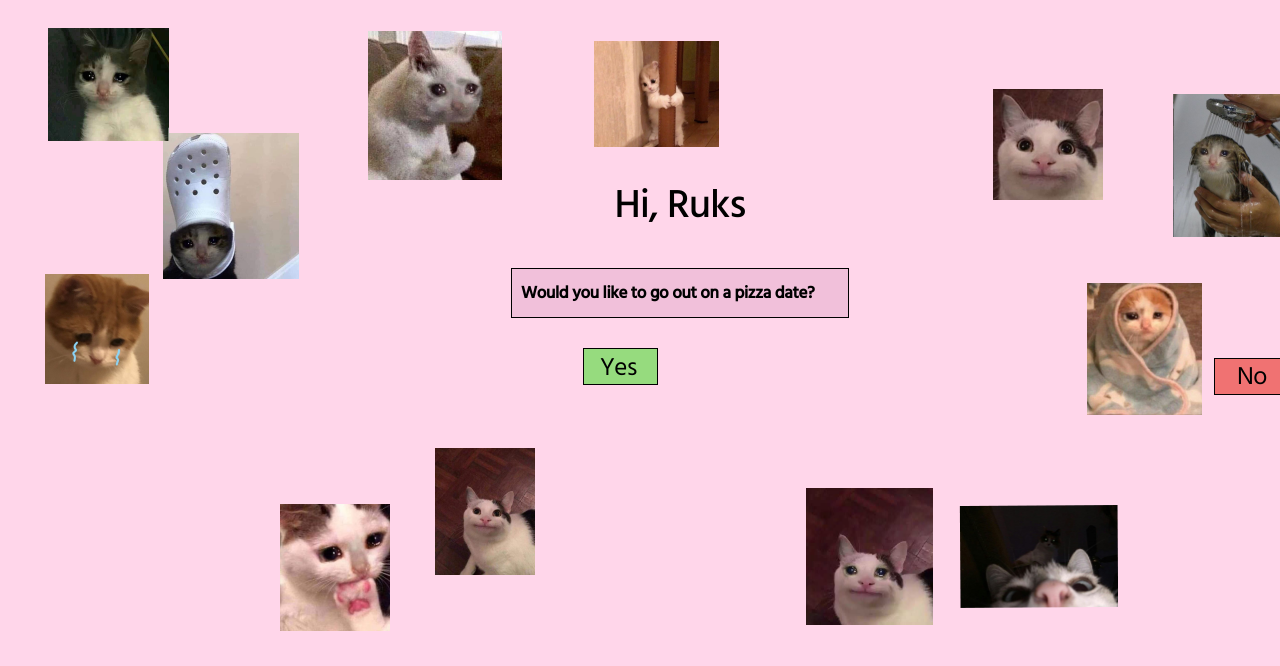
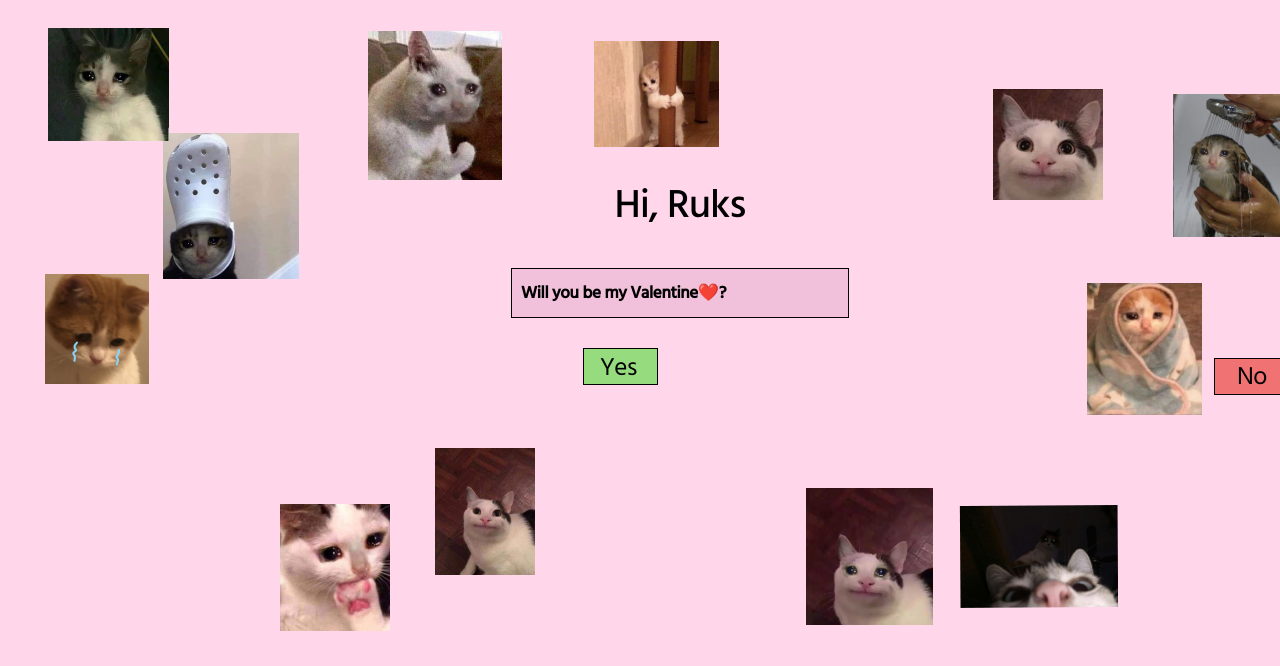
Before and after one commit to arunmahara/get-a-date, a Django app: page /denial2/ in a window 1280 px wide. Shown: the top 666 px of the page. Run offline with Django 4.2, Linux system fonts and the light colour scheme.

Commit message:
Update Page2.html

```diff
--- a/main/templates/Page2.html
+++ b/main/templates/Page2.html
@@ -8,7 +8,7 @@
   <div class="page-2-inner"></div>
   <div class="yes2"><a href="{% url 'acceptence' %}" style="text-decoration: none; color: black;">Yes</a></div>
   <div class="no2"><a href="{% url 'denial3' %}" style="text-decoration: none; color: black;">No</a></div>
-  <div class="will-you-go2" style="font-size: 17px; font-weight: 600; margin-top: 5px;">Would you like to go out on a pizza date?</div>
+  <div class="will-you-go2" style="font-size: 17px; font-weight: 600; margin-top: 5px;">Will you be my Valentine❤️?</div>
   <div class="hi-momo2">Hi, {{name}}</div>
   <img class="aaaa-icon1" alt="" src="{% static 'public/aaaa@2x.png' %}" /><img
     class="aaaaa-1-icon1"
```
